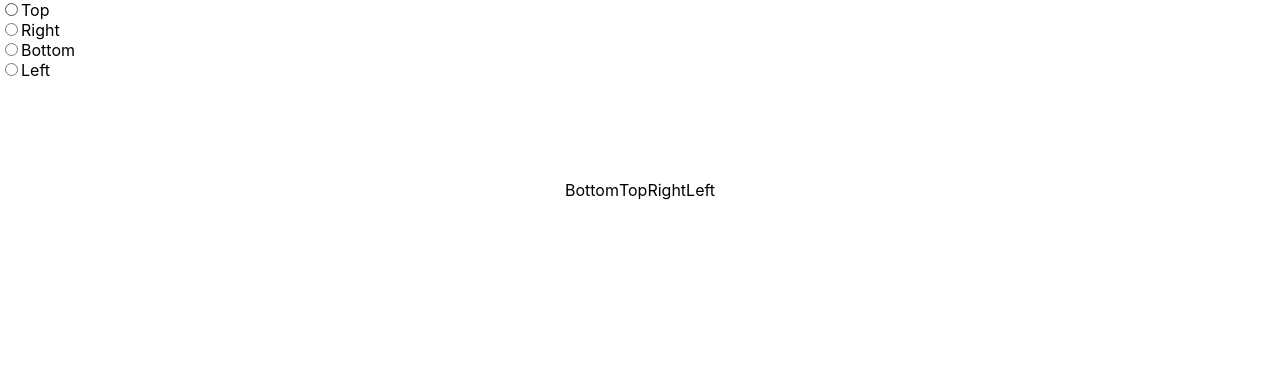
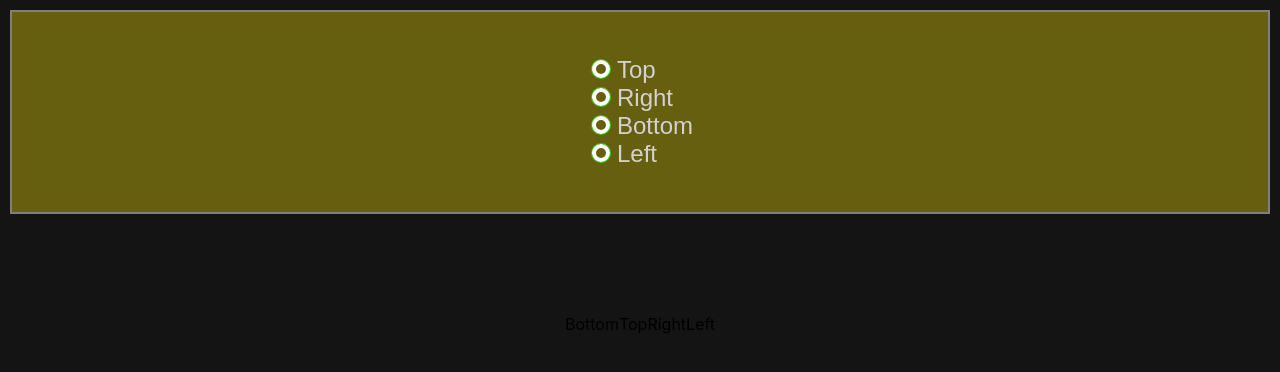
Before and after one commit to utkarsh680/ToolTip, a React (Create React App) app: page / in a window 1280 px wide. Shown: the top 372 px of the page. Built offline with nearby package versions, Linux system fonts and the light colour scheme; the HTML template or start-up script is replaced by a standard one.

Commit message:
change some style in radio button

```diff
--- a/src/index.css
+++ b/src/index.css
@@ -5,6 +5,7 @@ body {
     sans-serif;
   -webkit-font-smoothing: antialiased;
   -moz-osx-font-smoothing: grayscale;
+  background-color: rgb(20, 20, 20);
 }
 
 code {
@@ -20,3 +21,34 @@ code {
 .rc-tooltip-content .rc-tooltip-inner {
   min-height: unset;
 }
+.radio-button{
+  display: flex;
+  flex-direction: column;
+  justify-content: center;
+  align-items: center;
+  height: 200px;
+  margin:10px;
+  border: 2px solid gray;
+  background-color: rgba(143, 134, 13, 0.664);
+}
+.radio-button-title{
+  color: rgb(211, 210, 210);
+  font-size: 1.5rem;
+  font-family: Arial, Helvetica, sans-serif;
+}
+input{
+  box-shadow: 0px 0px 0px 1px #2fd40e;
+  font-size: 2rem;
+  width: 18px;
+  height: 18px;
+  margin-right: 7px;
+  border: 4px solid #ffffff;
+  background-clip: border-box;
+  border-radius: 50%;
+  appearance: none;
+  transition: background-color 0.3s, box-shadow 0.3s;
+}
+input:checked {
+  background-color: #25a10d;
+  box-shadow: 0px 0px 0px 4px #6d6d6d;
+}
```
